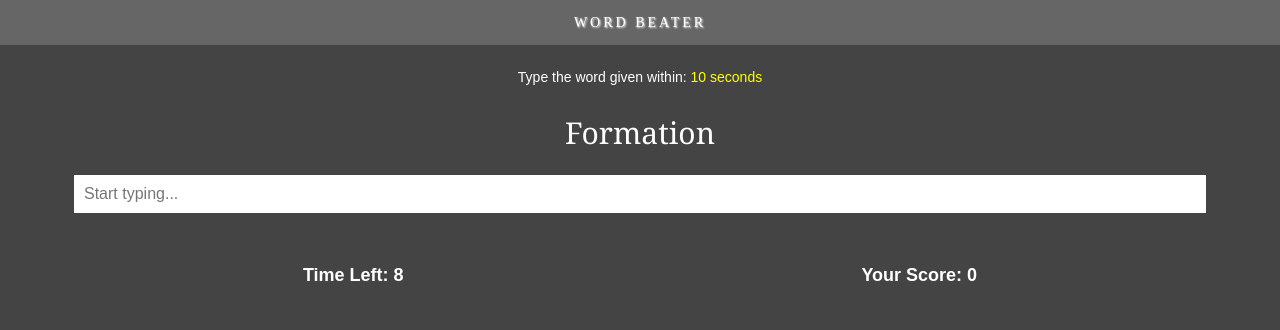
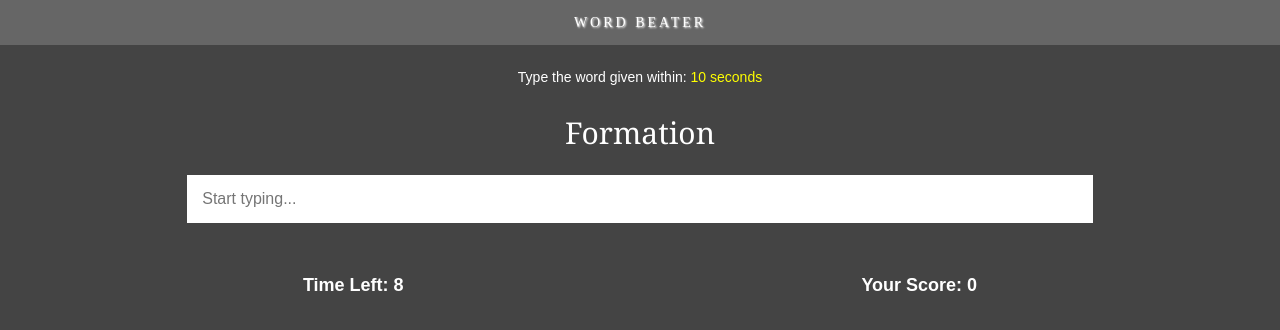
Before and after one commit to IamUnike/wordBeater, a plain HTML site: page index.html in a window 1280 px wide. Both pictures are taken after a click on the button "START". Drawn offline with Linux system fonts and the light colour scheme; a web font is replaced by a local one.

Commit message:
Update style.css

```diff
--- a/style.css
+++ b/style.css
@@ -56,8 +56,6 @@ select{
 	width:100%;
 	padding:10px;
 	outline:none;
-	border:;
-	font-size:16px;
 	border-radius:4px;
 	margin:10px auto 0;
 	overflow:auto;
@@ -125,8 +123,8 @@ select:hover{
 .word-input{
 	border:none;
 	outline:none;
-	width:100%;
-	padding:10px;
+	width:80%;
+	padding:15px;
 	font-size:16px;
 	margin:0 auto 20px;
 }
```
